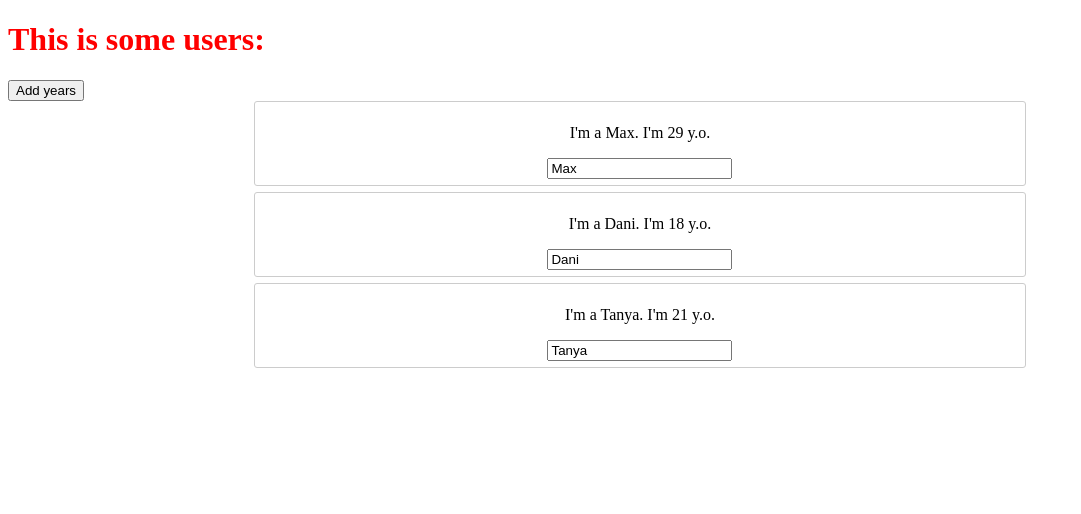
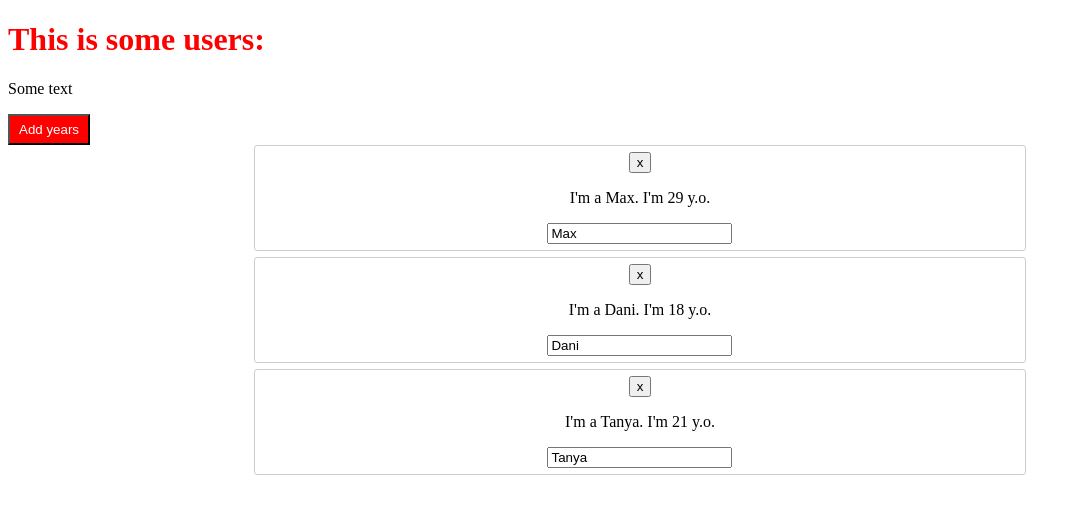
Before and after one commit to kosovych/react-cg, a React (Create React App) app: page / in a window 1280 px wide. Shown: the top 514 px of the page, without its empty margins (0-1081 px from the left). Built offline with nearby package versions, Linux system fonts and the light colour scheme; the HTML template or start-up script is replaced by a standard one.

Commit message:
added radium

```diff
--- a/package.json
+++ b/package.json
@@ -3,6 +3,7 @@
   "version": "0.1.0",
   "private": true,
   "dependencies": {
+    "radium": "^0.25.2",
     "react": "^16.9.0",
     "react-dom": "^16.9.0",
     "react-scripts": "3.1.1"
--- a/src/App.js
+++ b/src/App.js
@@ -1,5 +1,7 @@
 import React, { useState } from 'react';
 import Person from './Person/Person';
+import './style.css';
+import Radium, { StyleRoot } from 'radium';
 
 // const App = () => {
 //   const [currentState, updateState] = useState({
@@ -78,27 +80,59 @@ class App extends React.Component {
     const style = {
       color: `red`,
     }
-    const persons = <div>
+    const btnStyle = {
+      color: 'white',
+      backgroundColor: 'green',
+      padding: '6px 9px',
+      ':hover': {
+        border: '3px solid #ccc',
+      }
+    }
+
+    let persons;
+    if (this.state.showPerson) {
+      persons = <div>
         {this.state.persons.map((person, index) => (
           <Person
             change={(event) => this.change(event, person.id)}
-          // click={() => this.removePerson(index)}
+            click={() => this.removePerson(index)}
             key={index}
             name={person.name}
             age={person.age}
           />))}
       </div>;
+      btnStyle.backgroundColor = 'red';
+    } else {
+      persons = null;
+      btnStyle.backgroundColor = 'green';
+      btnStyle[':hover'] = {borderRadius: '12px'}
+    }
+
+    const classes = [];
+    if(this.state.persons.length <= 2) {
+      classes.push('red');
+    }
+    if(this.state.persons.length <= 1) {
+      classes.push('bold');
+    }
 
     return (
+      <StyleRoot>
         <div>
           <h1 style={style}>This is some users:</h1>
-        <button onClick={this.tooglePerson}>Add years</button>
+          <p className={classes.join(' ')}>Some text</p>
+          <button
+            style={btnStyle}
+            onClick={this.tooglePerson}>
+              Add years
+          </button>
           { this.state.showPerson === true ?
-         persons: null
+           persons : null
           }
         </div>
+      </StyleRoot>
     )
   }
 }
 
-export default App;
+export default Radium(App);
--- a/src/Person/Person.js
+++ b/src/Person/Person.js
@@ -1,9 +1,19 @@
 import React from 'react';
 import './Person.css';
+import Radium from 'radium';
 
 const Person = ({name, age, children, click, change}) => {
+  const style = {
+    '@media (max-width: 500px)': {
+      width: '90%',
+    }
+  }
   return (
-    <div className="Person" onClick={click}>
+    <div style={style} className="Person" onClick={click}>
+      <button
+          onClick={click}>
+          x
+        </button>
       <p>I'm a {name}. I'm {age} y.o. </p>
       <p>{children}</p>
       <input type="text" value={name} onChange={change}/>
@@ -11,4 +21,4 @@ const Person = ({name, age, children, click, change}) => {
     )
 }
 
-export default Person;
+export default Radium(Person);
--- a/src/style.css
+++ b/src/style.css
@@ -0,0 +1,6 @@
+.red {
+  color: red;
+}
+.bold {
+  font-weight: bold;
+}
```
Also changed, not shown: 1 other file (tests, documents, lock files or other folders). Lines whose indentation alone changed are shown as unchanged.
